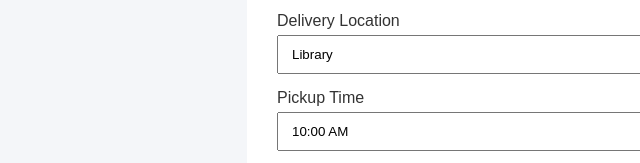
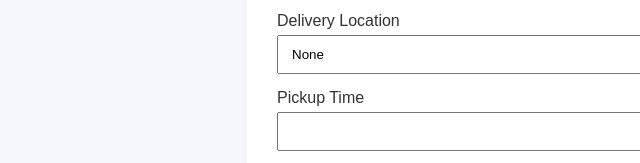
Before and after one commit to SanTodLordCat/BookEase, a plain HTML site: page checkout.html in a window 1280 px wide. Shown: the part 480-643 px from the top of the page, 43-683 px from the left. Drawn offline with Linux system fonts and the light colour scheme.

Commit message:
Update checkout.html
update pickup & time

```diff
--- a/checkout.html
+++ b/checkout.html
@@ -70,6 +70,8 @@
 
             <select>
 
+                <option>None</option>
+
                 <option>Library</option>
 
                 <option>Faculty Building</option>
@@ -86,12 +88,7 @@
 
             <label>Pickup Time</label>
 
-            <select>
-
-                <option>10:00 AM</option>
-                <option>10:30 AM</option>
-                <option>11:00 AM</option>
-                <option>11:30 AM</option>
+            <select id="pickupTime">
 
             </select>
 
```
